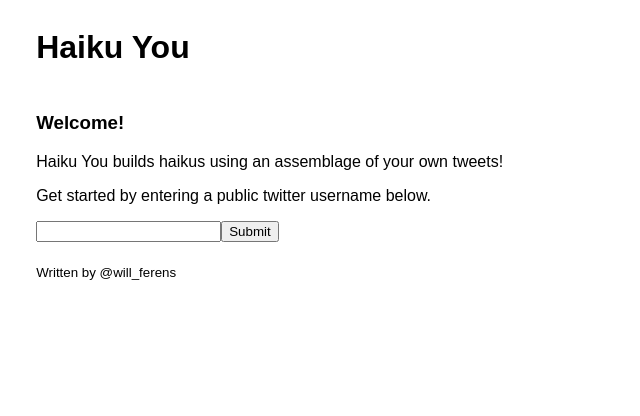
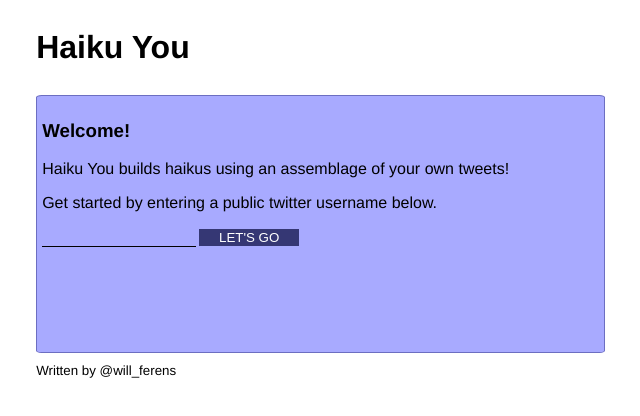
Before and after one commit to will-ferens/haiku-you, a React (Create React App) app in the folder app/: page / in a window 1280 px wide. Shown: the top 416 px of the page, without its empty margins (35-675 px from the left). Built offline with nearby package versions, Linux system fonts and the light colour scheme.

Commit message:
cleaned up buttons, added styles, transitions forthcoming

```diff
--- a/app/package.json
+++ b/app/package.json
@@ -6,7 +6,8 @@
     "lodash": "^4.17.10",
     "react": "^16.2.0",
     "react-dom": "^16.2.0",
-    "react-scripts": "1.1.1"
+    "react-scripts": "1.1.1",
+    "react-transition-group": "^1.2.1"
   },
   "scripts": {
     "start": "react-scripts start",
--- a/app/src/components/Haiku.js
+++ b/app/src/components/Haiku.js
@@ -33,20 +33,45 @@ class Haiku extends Component {
         })
         this.props.passRenderInstructions(3)
     }
+
     render () {
         return (
-            <ul id="haiku-list">
+            <div>
                 {this.props.visible && <h4>Your Haiku:</h4>}
-                <li className="haiku-list-item">{this.props.haiku[0]}</li>
-                <li className="haiku-list-item">{this.props.haiku[1]}</li>
-                <li className="haiku-list-item">{this.props.haiku[2]}</li>
-                {this.state.isEditVisible && <textarea defaultValue={this.props.haiku} onChange={(e) => {this.setHaiku(e)}} ref={(input) => {this.value = input}} ></textarea>}
-                {this.state.isEditVisible && <button onClick={() => {this.handleHaiku(this.state.userHaiku)}}>Tweet</button>}
-                {this.props.visible && <button onClick={this.toggleEdit}>Edit</button>}
-                {this.props.visible && <button onClick={() => {this.handleHaiku(`${this.props.haiku[0]}, ${this.props.haiku[1]}, ${this.props.haiku[2]}`)}}>Tweet</button>}
-            </ul>
+
+                {this.state.isEditVisible ?(
+                    <textarea defaultValue={this.props.haiku}
+                    onChange={(e) => {this.setHaiku(e)}} ref={(input) => {this.value = input}} ></textarea>) :
+                <ul id="haiku-list">
+                    <li className="haiku-list-item">{this.props.haiku[0]}</li>
+                    <li className="haiku-list-item">{this.props.haiku[1]}</li>
+                    <li className="haiku-list-item">{this.props.haiku[2]}</li>
+                </ul>}
+
+                {this.state.isEditVisible ?(
+                    <button
+                    onClick={() =>
+                        {this.handleHaiku(this.state.userHaiku)
+                        }}
+                        className="button">TWEET</button>
+                ) :
+                    this.props.visible &&
+                    <button
+                    onClick={() =>
+                        {this.handleHaiku(
+                            `${this.props.haiku[0]},
+                            ${this.props.haiku[1]},
+                            ${this.props.haiku[2]}`)
+                        }}
+                    className="button">TWEET</button>}
+
+                {this.props.visible &&
+                    <button
+                    onClick={this.toggleEdit}
+                    className="button">EDIT</button>}
+            </div>
         )
     }
 }
-
+//this.props.renderInstructions
 export default Haiku
--- /dev/null
+++ b/app/src/components/Happy.js
@@ -0,0 +1,14 @@
+import React from 'react'
+import { Transition, CSSTransition, TransitionGroup } from 'react-transition-group'
+
+const Welcome = () => {
+    return (
+        <div className="instructions">
+            <h3>Happy Haiku!</h3>
+            <p>Refresh the page to see your tweet live on the stream at @haiku_you19</p>
+            <p>Follow and share your beautiful work!</p>
+        </div>
+        )
+}
+
+export default Welcome
--- a/app/src/components/Input.js
+++ b/app/src/components/Input.js
@@ -120,7 +120,11 @@ class Input extends Component {
         case "error":
             return <h4>Please enter a valid, public username!</h4>
         case "none":
-            return <button type="get" id="get-button" onClick={() => this.getHaiku(this.state.tweets)}>Generate a Haiku</button>
+            return <button
+            type="get"
+            id="get-button"
+            onClick={() => this.getHaiku(this.state.tweets)}
+            className="button">NEW HAIKU</button>
         default:
             return <div/>
         }
@@ -139,13 +143,20 @@ class Input extends Component {
             <section className="user-side">
                 <Instructions render={this.state.renderInstructions} />
                 <div className="input">
-                    <form ref={(input) => this.userForm = input} className="userName" onSubmit={(event) => this.enterUser(event)}>
-                        <input ref={(input) => this.user = input} type="text" htmlFor="username" name="username" />
-                        <input type="submit" id="submit-button" />
+                    <form ref={(input) => this.userForm = input}
+                    className="user-input"
+                    onSubmit={(event) => this.enterUser(event)} >
+                        <input ref={(input) => this.user = input}
+                        type="text" htmlFor="username"
+                        name="username" id="username" />
+                        <button
+                        type="submit" id="submit-button" >LET'S GO</button>
                     </form>
                     {this.errorHandle(this.state.error)}
                 </div>
-                    <Output passRenderInstructions={this.passRenderInstructions} haiku={this.state.haiku} visible={this.state.visibleHaiku}/>
+                    <Output passRenderInstructions={this.passRenderInstructions}
+                    haiku={this.state.haiku}
+                    visible={this.state.visibleHaiku} />
             </section>
         </section>
         )
--- a/app/src/components/Instructions.js
+++ b/app/src/components/Instructions.js
@@ -1,50 +1,53 @@
 import React, { Component } from 'react'
-
-
+import Welcome from './Welcome'
+import Perfect from './Perfect'
+import Happy from './Happy'
 class Instructions extends Component {
 
-
-
-    render () {
-        switch(this.props.render) {
+    renderInstructions(instructionNumber) {
+        switch(instructionNumber) {
             case 1:
-                return this.renderInit()
+                return <Welcome />
             case 2:
-                return this.renderSecond()
+                return <Perfect />
             case 3:
-                return this.renderThird()
+                return <Happy />
+            default:
+                return <div/>
         }
     }
-
-    renderInit() {
+    render () {
         return (
-            <div className="instructions">
-                <div className="welcome">
-                    <h3>Welcome!</h3>
-                    <p>Haiku You builds haikus using an assemblage of your own tweets!</p>
-                    <p>Get started by entering a public twitter username below.</p>
-                </div>
+            <div>
+            {this.renderInstructions(this.props.render)}
             </div>
         )
+
     }
-    renderSecond(){
-        return (
-        <div className="not-perfect">
-            <h3>I'm not perfect!</h3>
-            <p>Sometimes I'll grab a tweet without enough syllables, and other times I miscount.</p>
-            <p>Help out by editing your poem! Or is it already perfect? Hit tweet!</p>
-        </div>
-        )
-    }
-    renderThird(){
-        return (
-        <div className="enjoy">
-            <h3>Happy Haiku!</h3>
-            <p>Refresh the page to see your tweet live on the stream at @haiku_you19</p>
-            <p>Follow and share your beautiful work!</p>
-        </div>
-        )
-    }
+
+    // renderInit() {
+    //     return (
+
+    //     )
+    // }
+    // renderSecond(){
+    //     return (
+    //     <div className="instructions">
+    //         <h3>I'm not perfect!</h3>
+    //         <p>Sometimes I'll grab a tweet without enough syllables, and other times I miscount.</p>
+    //         <p>Help out by editing your poem! Or is it already perfect? Hit tweet!</p>
+    //     </div>
+    //     )
+    // }
+    // renderThird(){
+    //     return (
+    //     <div className="instructions">
+    //         <h3>Happy Haiku!</h3>
+    //         <p>Refresh the page to see your tweet live on the stream at @haiku_you19</p>
+    //         <p>Follow and share your beautiful work!</p>
+    //     </div>
+    //     )
+    // }
 }
 
 export default Instructions
--- a/app/src/components/Output.js
+++ b/app/src/components/Output.js
@@ -2,17 +2,13 @@ import React, { Component } from 'react'
 import Haiku from './Haiku'
 
 class Output extends Component {
-    constructor() {
-        super()
-        this.state = {
-            userHaiku: '',
-        }
-    }
-
     render () {
             return (
             <div className="haiku-card">
-                <Haiku passRenderInstructions={this.props.passRenderInstructions} haiku={this.props.haiku} visible={this.props.visible}/>
+                <Haiku
+                passRenderInstructions={this.props.passRenderInstructions}
+                haiku={this.props.haiku}
+                visible={this.props.visible} />
             </div>
         )
     }
--- /dev/null
+++ b/app/src/components/Perfect.js
@@ -0,0 +1,14 @@
+import React from 'react'
+import { TransitionGroup } from 'react-transition-group'
+
+const Perfect = () => {
+    return (
+            <div className="instructions">
+            <h3>I'm not perfect!</h3>
+            <p>Sometimes I'll grab a tweet without enough syllables, and other times I miscount.</p>
+            <p>Help out by editing your poem! Or is it already perfect? Hit tweet!</p>
+            </div>
+    )
+}
+
+export default Perfect
--- /dev/null
+++ b/app/src/components/Welcome.js
@@ -0,0 +1,14 @@
+import React from 'react'
+import { Transition, CSSTransition, TransitionGroup } from 'react-transition-group'
+
+const Welcome = () => {
+    return (
+        <div className="instructions">
+            <h3>Welcome!</h3>
+            <p>Haiku You builds haikus using an assemblage of your own tweets!</p>
+            <p>Get started by entering a public twitter username below.</p>
+        </div>
+    )
+}
+
+export default Welcome
--- a/app/src/index.css
+++ b/app/src/index.css
@@ -1,6 +1,9 @@
 body {
-  font-family: sans-serif;
+  font-family: 'Helvetica Neue', Helvetica;
+  font-weight: 250;
+  background-color: white;
 }
+
 
 .App {
   display: grid;
@@ -16,12 +19,49 @@ header {
 .main{
   grid-column: 2;
   grid-row: 2;
+  background-color: #A8AAFF;
+  padding: 5px;
+  border: 1px solid #6C6EC1;
+  border-radius: 1%;
 }
 /* INPUT =================================== */
 
 .user-side {
   grid-column: 2;
   grid-row: 2;
+
+}
+
+#username {
+  border: none;
+  border-bottom: 1px solid black;
+  width: 150px;
+  background: transparent;
+}
+
+#submit-button {
+  width: 100px;
+  color: white;
+  background-color: #353774;
+  border: none;
+  font-weight: 100;
+  font-kerning: 300;
+  margin-left: 3px;
+}
+
+.button {
+  width: 100px;
+  color: white;
+  background-color: #353774;
+  border: none;
+  margin: 3px;
+  margin-left: none;
+}
+.button:hover {
+  background-color: transparent;
+  color: #353774;
+  transition: .3s;
+  border: solid 1px white;
 }
 
 /* OUTPUT =================================== */
@@ -31,11 +71,34 @@ header {
 #haiku-list {
   list-style: none;
   padding: 0;
+  width: 50%;
+  height: 70px;
+
+}
+.haiku-list-item {
+  margin-top: -2px;
+  color: white;
+}
+/* HAIKU =================================== */
+
+/* INSTRUCTIONS ================================= */
+.fade-in-enter {
+  opacity: 0.01;
 }
 
-/* HAIKU =================================== */
+.fade-in-enter.fade-in-enter-active {
+  opacity: 1;
+  transition: opacity 500ms ease-in;
+}
 
+.fade-in-leave {
+  opacity: 1;
+}
 
+.fade-in-leave.fade-in-leave-active {
+  opacity: 0.01;
+  transition: opacity 300ms ease-in;
+}
 .twitter-stream {
   grid-column: 3;
   grid-row: 2;
```
Also changed, not shown: 1 other file (tests, documents, lock files or other folders).
